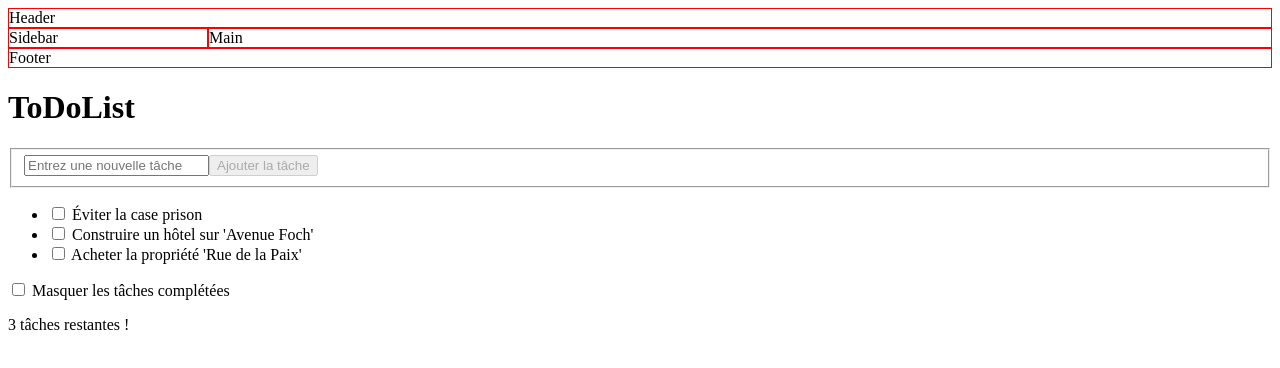
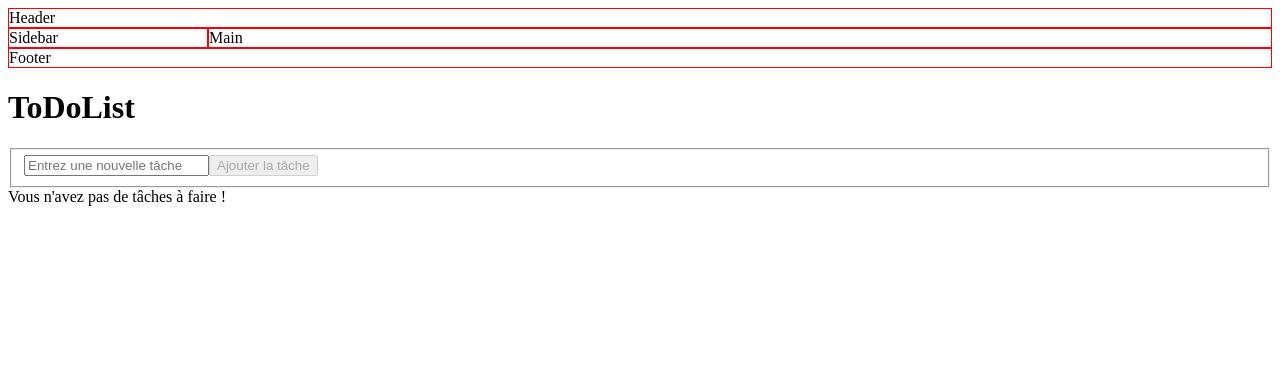
Before and after one commit to Jojoaventurier/Tutoriel-Vue.js, a Vue app in the folder ToDoList/: page / in a window 1280 px wide. Shown: the top 368 px of the page. Built offline with nearby package versions, Linux system fonts and the light colour scheme.

Commit message:
onMounted()

```diff
--- a/ToDoList/src/App.vue
+++ b/ToDoList/src/App.vue
@@ -59,16 +59,16 @@
 </template>
 
 <script setup>
-import {ref, computed} from 'vue'
+import {ref, computed, onMounted} from 'vue'
 import Checkbox from './Checkbox.vue'
 import Layout from './Layout.vue'
 import Button from "./Button.vue"
 
-const tasks = ref([
-  { title: "Acheter la propriété 'Rue de la Paix'", completed: false, date: 20240730 },
-  { title: "Construire un hôtel sur 'Avenue Foch'", completed: false, date: 20240730 },
-  { title: "Éviter la case prison", completed: false, date: 20240730 }
-])
+const tasks = ref([])
+
+onMounted(() => {
+  console.log('hello')
+})
 
 const newTask = ref('') // Variable pour stocker l'entrée utilisateur
 const hideCompleted = ref(false)
```
